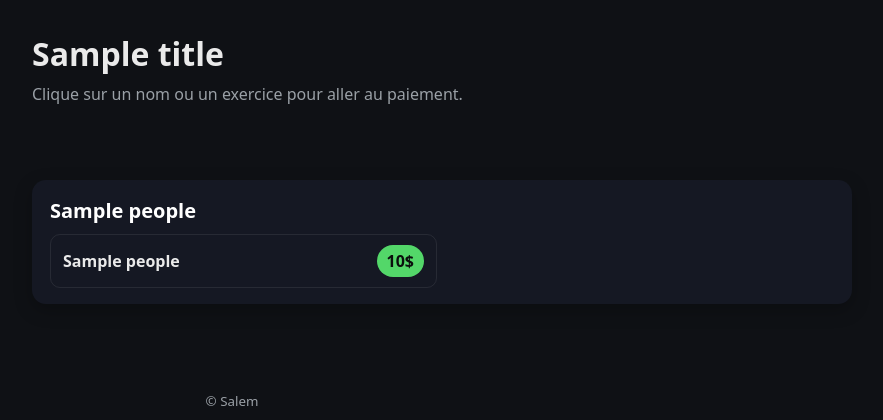
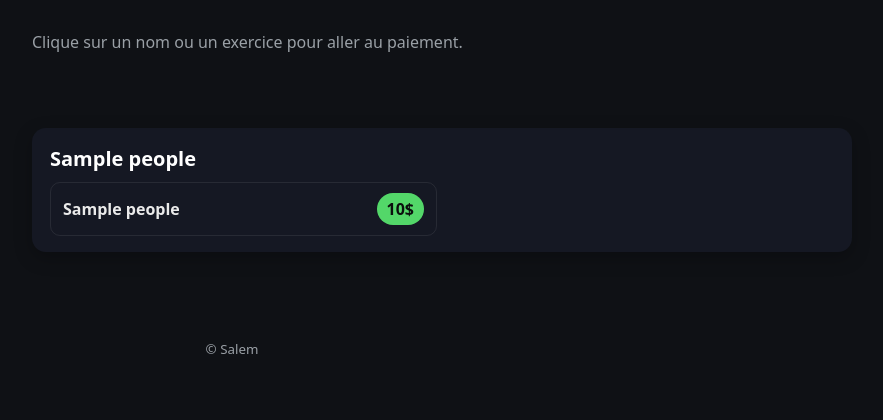
Before and after one commit to Doniopo/souffrir-entraineur, a Flask app: template templates/index.html in a window 1280 px wide. Shown: the top 420 px of the page, without its empty margins (198-1081 px from the left). Run offline with Flask 3, Linux system fonts and the light colour scheme; the template is opened without the code that fills it: most values are stand-ins (such as "Sample title", 1, 10 or a date in 2020).

Commit message:
Mise à jour du site – nouvelle version

```diff
--- a/templates/index.html
+++ b/templates/index.html
@@ -3,12 +3,12 @@
 <head>
   <meta charset="utf-8"/>
   <meta name="viewport" content="width=device-width, initial-scale=1"/>
-  <title>{{ title }}</title>
+  <title>Faire souffrir le staff de Longueuil</title>
   <link rel="stylesheet" href="{{ url_for('static', filename='styles.css') }}">
 </head>
 <body>
   <header class="container">
-    <h1>{{ title }}</h1>
+    <h1></h1>
     <p class="subtitle">Clique sur un nom ou un exercice pour aller au paiement.</p>
   </header>
 
```
